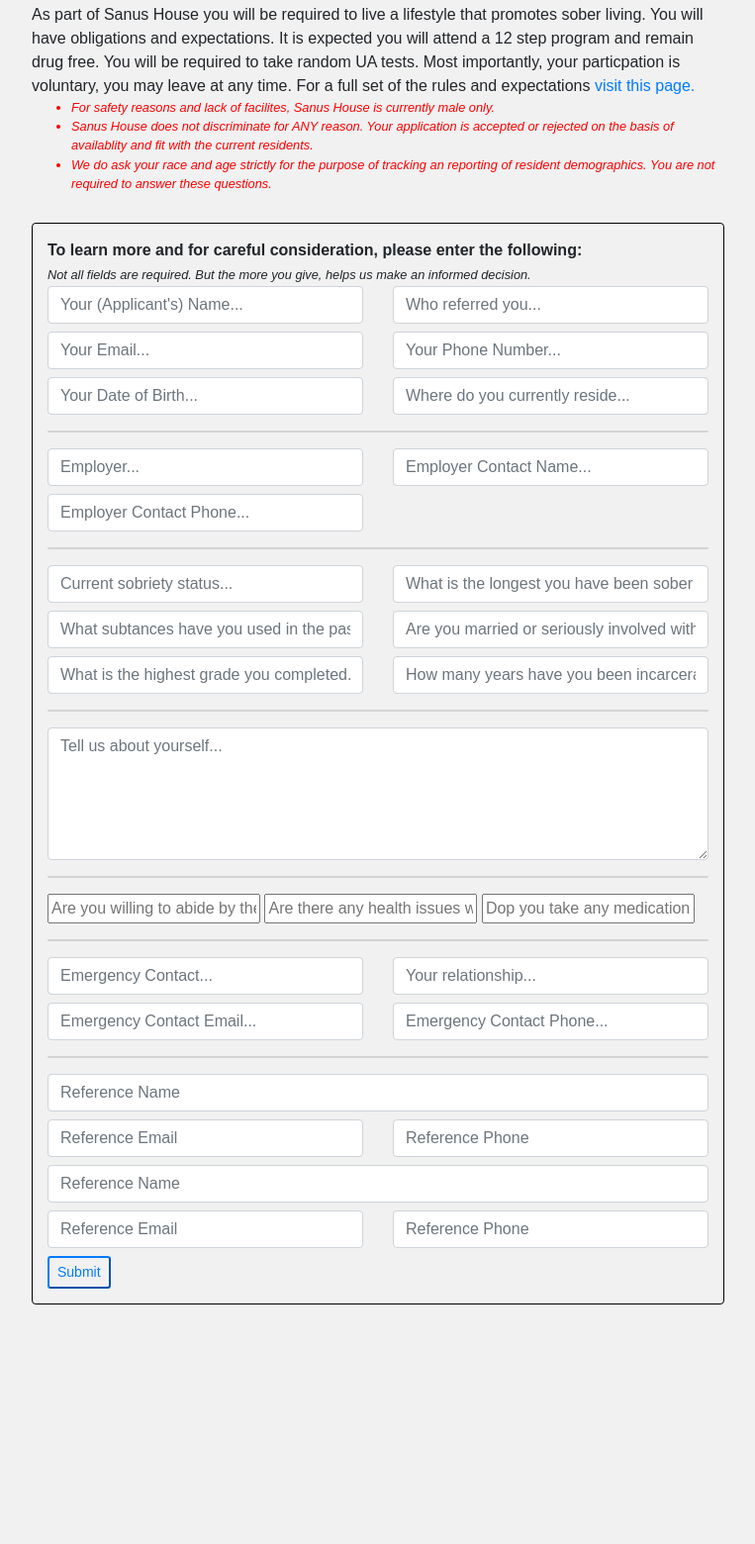
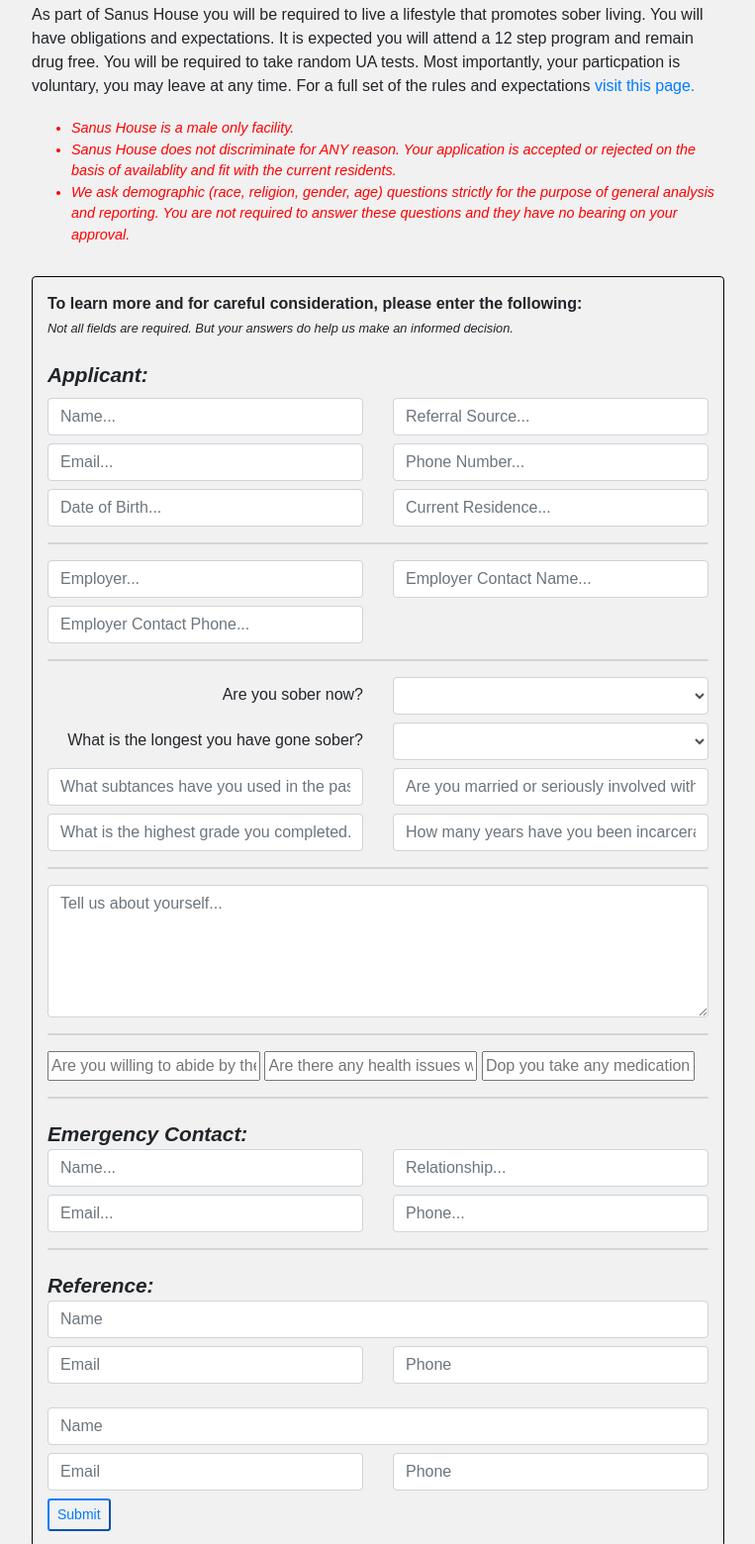
Before and after one commit to bricegibson/sanushouse, a plain HTML site: page apply.html in a window 1280 px wide. Shown: the part 234-1794 px from the top of the page at 99% size, without its empty margins (258-1021 px from the left). Before the commit the page ends 1612 px from the top, so only its background shows below. Drawn offline with nearby package versions, Linux system fonts and the light colour scheme.

Commit message:
20210309 add emai.html for testing. connected to aws api, lambda and sns. almost there.

```diff
--- a/apply.html
+++ b/apply.html
@@ -35,24 +35,27 @@
             <div style="font-size: 2.5em;">
                 Safe and Clean, Sober Living
             </div>
-            <div style="margin-top: 10px;">
+            <div style="margin-top:10px;">
                 As part of Sanus House you will be required to live a lifestyle that promotes sober living. You will have
                 obligations and expectations. It is expected you will attend a 12 step program and remain drug free.
                 You will be required to take random UA tests. Most importantly, your particpation is voluntary, you may leave at any
                 time. For a full set of the rules and expectations <a href="houserules.html">visit this page.</a><br>
+                <div style="margin-top:20px;font-size:.9em;">
                     <ul>
-                    <li style="color:red;font-size:.8em;font-style: italic;">
-                        For safety reasons and lack of facilites, Sanus House is currently male only.
+                        <li style="color:red;font-style: italic;">
+                            Sanus House is a male only facility.
                         </li>
-                    <li style="color:red;font-size:.8em;font-style: italic;">
+                        <li style="color:red;font-style: italic;">
                             Sanus House does not discriminate for ANY reason. Your application is accepted or rejected on the basis
                             of availablity and fit with the current residents.
                         </li>
-                    <li style="color:red;font-size:.8em;font-style: italic;">
-                        We do ask your race and age strictly for the purpose of tracking an reporting of resident
-                        demographics. You are not required to answer these questions.
+                        <li style="color:red;font-style: italic;">
+                            We ask demographic (race, religion, gender, age) questions strictly for the purpose of
+                            general analysis and reporting. You are not required to answer these questions and they have no
+                            bearing on your approval.
                         </li>
                     </ul>
+                </div>
             </div>
             <form id="newContact" name="newContact">
                 <div style="margin: 30px 0 50px 0; padding: 15px; border:1px solid black;border-radius: 4px;">
@@ -61,31 +64,36 @@
                     </span>
                     <br>
                     <span style="font-size:.8em;font-style: italic;">
-                        Not all fields are required. But the more you give, helps us make an informed decision.
+                        Not all fields are required. But your answers do help us make an informed decision.
                     </span>
-                    <div class="row mb-2">
+
+                    <div style="font-size:1.3em;font-style: italic;font-weight:bold;margin-top:20px;">
+                        Applicant:
+                    </div>
+
+                    <div class="row mt-2 mb-2">
                         <div class="col">
-                            <input id="applicant" class="form-control" type="text" placeholder="Your (Applicant's) Name...">
+                            <input id="applicant" class="form-control" type="text" placeholder="Name...">
                         </div>
                         <div class="col">
-                            <input id="" type="text" class="form-control" placeholder="Who referred you...">
+                            <input id="" type="text" class="form-control" placeholder="Referral Source...">
                         </div>
                     </div>
                     <div class="row mb-2">
                         <div class="col">
-                            <input id="email" class="form-control" type="text" placeholder="Your Email...">
+                            <input id="email" class="form-control" type="text" placeholder="Email...">
                         </div>
                         <div class="col">
-                            <input id="phone" class="form-control" type="text" placeholder="Your Phone Number...">
+                            <input id="phone" class="form-control" type="text" placeholder="Phone Number...">
                         </div>
                     </div>
 
                     <div class="row mb-2">
                         <div class="col">
-                            <input id="dob" class="form-control" type="text" placeholder="Your Date of Birth...">
+                            <input id="dob" class="form-control" type="text" placeholder="Date of Birth...">
                         </div>
                         <div class="col">
-                            <input id="" class="form-control" type="text" placeholder="Where do you currently reside...">
+                            <input id="" class="form-control" type="text" placeholder="Current Residence...">
                         </div>
                     </div>
 
@@ -109,11 +117,30 @@
                     <hr style="margin-left: 0px; width: 100%;height: 2px;background-color:rgb(212, 212, 212);border:none;border-radius: 5px;">
 
                     <div class="row mb-2">
-                        <div class="col">
-                            <input id="sobriety" type="text" class="form-control" placeholder="Current sobriety status...">
+                        <div class="col" style="padding-top:6px;">
+                            <label class="float-right" for="curentSobriety">Are you sober now?</label>
                         </div>
                         <div class="col">
-                            <input id="longestSober" type="text" class="form-control" placeholder="What is the longest you have been sober since turning 18...">
+                            <select class="form-control" id="curentSobriety">
+                                <option></option>
+                                <option>Yes</option>
+                                <option>No</option>
+                            </select>
+                        </div>
+                    </div>
+
+                    <div class="row mb-2">
+                        <div class="col" style="padding-top:6px;">
+                            <label class="float-right" for="longestSober">What is the longest you have gone sober?</label>
+                        </div>
+                        <div class="col">
+                            <select class="form-control" id="longestSober">
+                                <option></option>
+                                <option>< 6 mos</option>
+                                <option>6 mos - 1 year</option>
+                                <option>1 - 2 years</option>
+                                <option>> 2 years</option>
+                            </select>
                         </div>
                     </div>
 
@@ -147,43 +174,53 @@
 
                     <hr style="margin-left: 0px; width: 100%;height: 2px;background-color:rgb(212, 212, 212);border:none;border-radius: 5px;">
 
+                    <div style="font-size:1.3em;font-style: italic;font-weight:bold;margin-top:20px;">
+                        Emergency Contact:
+                    </div>
+
                     <div class="row mb-2">
                         <div class="col">
-                            <input id="emergencyContact" class="form-control" type="text" placeholder="Emergency Contact...">
+                            <input id="emergencyContact" class="form-control" type="text" placeholder="Name...">
                         </div>
                         <div class="col">
-                            <input id="emergencyContact" class="form-control" type="text" placeholder="Your relationship...">
+                            <input id="emergencyContact" class="form-control" type="text" placeholder="Relationship...">
                         </div>
                     </div>
 
                     <div class="row mb-2">
                         <div class="col">
-                            <input id="emergencyEmail" class="form-control" type="text" placeholder="Emergency Contact Email...">
+                            <input id="emergencyEmail" class="form-control" type="text" placeholder="Email...">
                         </div>
                         <div class="col">
-                            <input id="emergencyPhone" class="form-control" type="text" placeholder="Emergency Contact Phone...">
+                            <input id="emergencyPhone" class="form-control" type="text" placeholder="Phone...">
                         </div>
                     </div>
 
                     <hr style="margin-left: 0px; width: 100%;height: 2px;background-color:rgb(212, 212, 212);border:none;border-radius: 5px;">
 
-                    <input id="" class="form-control mb-2" type="text" placeholder="Reference Name">
+                    <div style="font-size:1.3em;font-style: italic;font-weight:bold;margin-top:20px;">
+                        Reference:
+                    </div>
+
+                    <input id="" class="form-control mb-2" type="text" placeholder="Name">
                     <div class="row mb-2">
                         <div class="col">
-                            <input id="" class="form-control" type="text" placeholder="Reference Email">
+                            <input id="" class="form-control" type="text" placeholder="Email">
                         </div>
                         <div class="col">
-                            <input id="" class="form-control" type="text" placeholder="Reference Phone">
+                            <input id="" class="form-control" type="text" placeholder="Phone">
                         </div>
                     </div>
 
-                    <input id="" class="form-control mb-2" type="text" placeholder="Reference Name">
+                    <div class="row mb-3"></div>
+
+                    <input id="" class="form-control mb-2" type="text" placeholder="Name">
                     <div class="row mb-2">
                         <div class="col">
-                            <input id="" class="form-control" type="text" placeholder="Reference Email">
+                            <input id="" class="form-control" type="text" placeholder="Email">
                         </div>
                         <div class="col">
-                            <input id="" class="form-control" type="text" placeholder="Reference Phone">
+                            <input id="" class="form-control" type="text" placeholder="Phone">
                         </div>
                     </div>
 
--- /dev/null
+++ b/email.html
@@ -0,0 +1,32 @@
+<!DOCTYPE html>
+<html lang="en">
+<head>
+    <meta charset="UTF-8">
+    <meta http-equiv="X-UA-Compatible" content="IE=edge">
+    <meta name="viewport" content="width=<device-width>, initial-scale=1.0">
+    <script src="https://ajax.googleapis.com/ajax/libs/jquery/3.5.1/jquery.min.js"></script>
+
+    <title>Document</title>
+</head>
+<body>
+
+        <input id="test">
+        <input id="test2">
+        <button id="submit" onclick="sendEmail()">Submit</button>
+
+</body>
+<script>
+    function sendEmail() {
+        let formJSON = [];
+        $.ajax({
+            method: "POST",
+            url: `https://uk7d698mc3.execute-api.us-west-1.amazonaws.com/Dev/apply`,
+            data: formJSON,
+            success: function (res) {
+                console.log(res);
+            }
+        });
+    }
+
+</script>
+</html>
```
Lines whose indentation alone changed are shown as unchanged.
